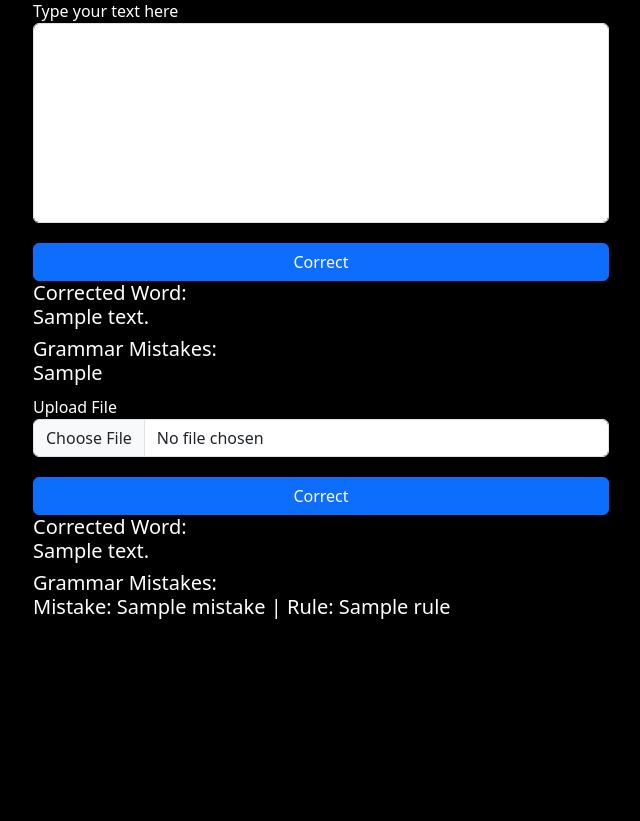
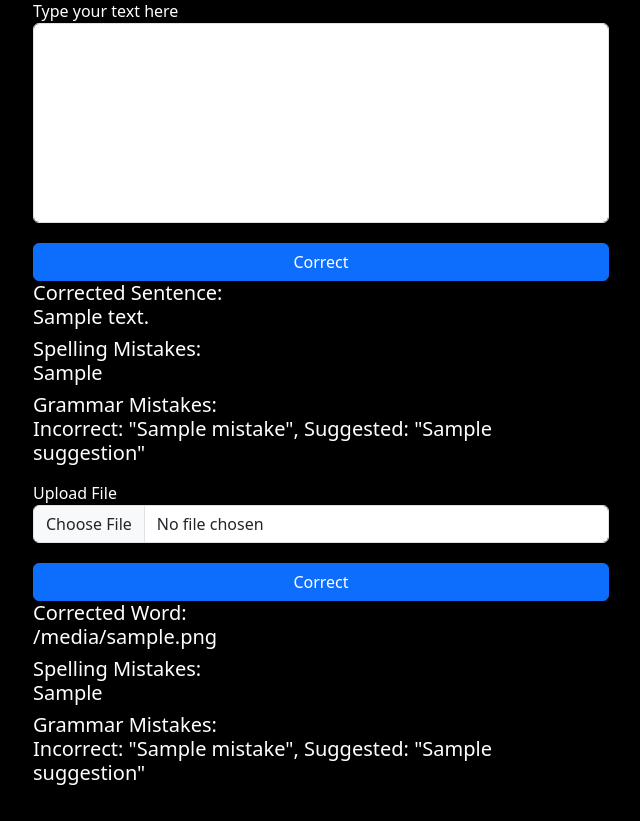
Before and after one commit to Aditya06kr/NLP-Project, a Flask app: template templates/index.html in a window 1280 px wide. Shown: the part 99-920 px from the top of the page, without its empty margins (319-959 px from the left). Before the commit the page ends 718 px from the top, so only its background shows below. Run offline with Flask 3, Linux system fonts and the light colour scheme; the template is opened without the code that fills it: most values are stand-ins (such as "Sample title", 1, 10 or a date in 2020).

Commit message:
Final changes

```diff
--- a/app.py
+++ b/app.py
@@ -13,12 +13,9 @@ def index():
 def spell():
     if request.method == 'POST':
         text = request.form['text']
-        corrected_text, corrected_grammar = spell_checker_module.correct_text(text)
-        return render_template(
-            'index.html',
-            corrected_text=corrected_text,
-            corrected_grammar=corrected_grammar
-        )
+        corrected_text, grammar_mistakes, spelling_mistakes = spell_checker_module.process_text(text)
+        print("Corrected Text to Template:", corrected_text)  # Debugging line
+        return render_template('index.html', corrected_text=corrected_text, grammar_mistakes=grammar_mistakes, spelling_mistakes=spelling_mistakes)
 
 @app.route('/grammar', methods=['POST', 'GET'])
 def grammar():
--- a/templates/index.html
+++ b/templates/index.html
@@ -58,14 +58,28 @@
         <button type="submit" class="btn btn-primary">Correct</button>
       </form>
 
-      {% if corrected_text and corrected_grammar %}
+      {% if corrected_text %}
       <h5>
-        Corrected Word: <br />
-        {{corrected_text}}
+        Corrected Sentence: <br />
+        {{ corrected_text }}
       </h5>
+      {% endif %}
+
+      {% if spelling_mistakes %}
+      <h5>
+        Spelling Mistakes: <br />
+        {{ spelling_mistakes }}
+      </h5>
+      {% endif %}
+
+      {% if grammar_mistakes %}
       <h5>
         Grammar Mistakes: <br />
-        {{corrected_grammar}}
+        {% for mistake in grammar_mistakes %}
+        <p>
+          Incorrect: "{{ mistake['mistake'] }}", Suggested: "{{ mistake['suggestion'] }}"
+        </p>
+        {% endfor %}
       </h5>
       {% endif %}
     </div>
@@ -78,15 +92,28 @@
         </div>
         <button type="submit" class="btn btn-primary">Correct</button>
       </form>
-      {% if corrected_text and corrected_grammar %}
+
+      {% if corrected_file_text %}
       <h5>
         Corrected Word: <br />
-        {{ corrected_text }}
+        {{ corrected_file_text }}
       </h5>
+      {% endif %}
+
+      {% if spelling_mistakes %}
+      <h5>
+        Spelling Mistakes: <br />
+        {{ spelling_mistakes }}
+      </h5>
+      {% endif %}
+
+      {% if corrected_file_grammar %}
       <h5>
         Grammar Mistakes: <br />
-        {% for mistake in corrected_grammar %}
-        <p>Mistake: {{ mistake.mistake }} | Rule: {{ mistake.rule }}</p>
+        {% for mistake in corrected_file_grammar %}
+        <p>
+          Incorrect: "{{ mistake['mistake'] }}", Suggested: "{{ mistake['suggestion'] }}"
+        </p>
         {% endfor %}
       </h5>
       {% endif %}
```
Also changed, not shown: Model.py (+41 -30 lines).
